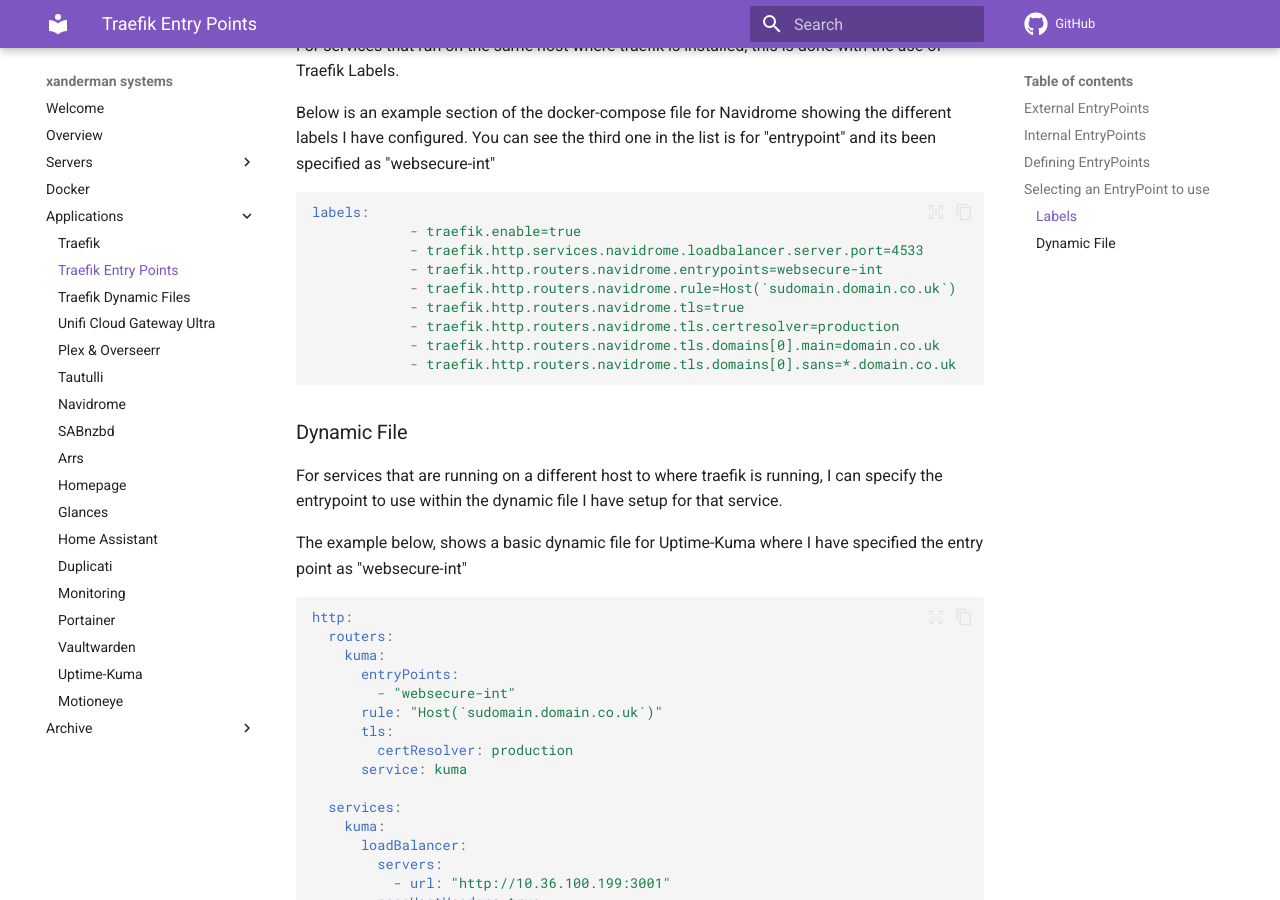
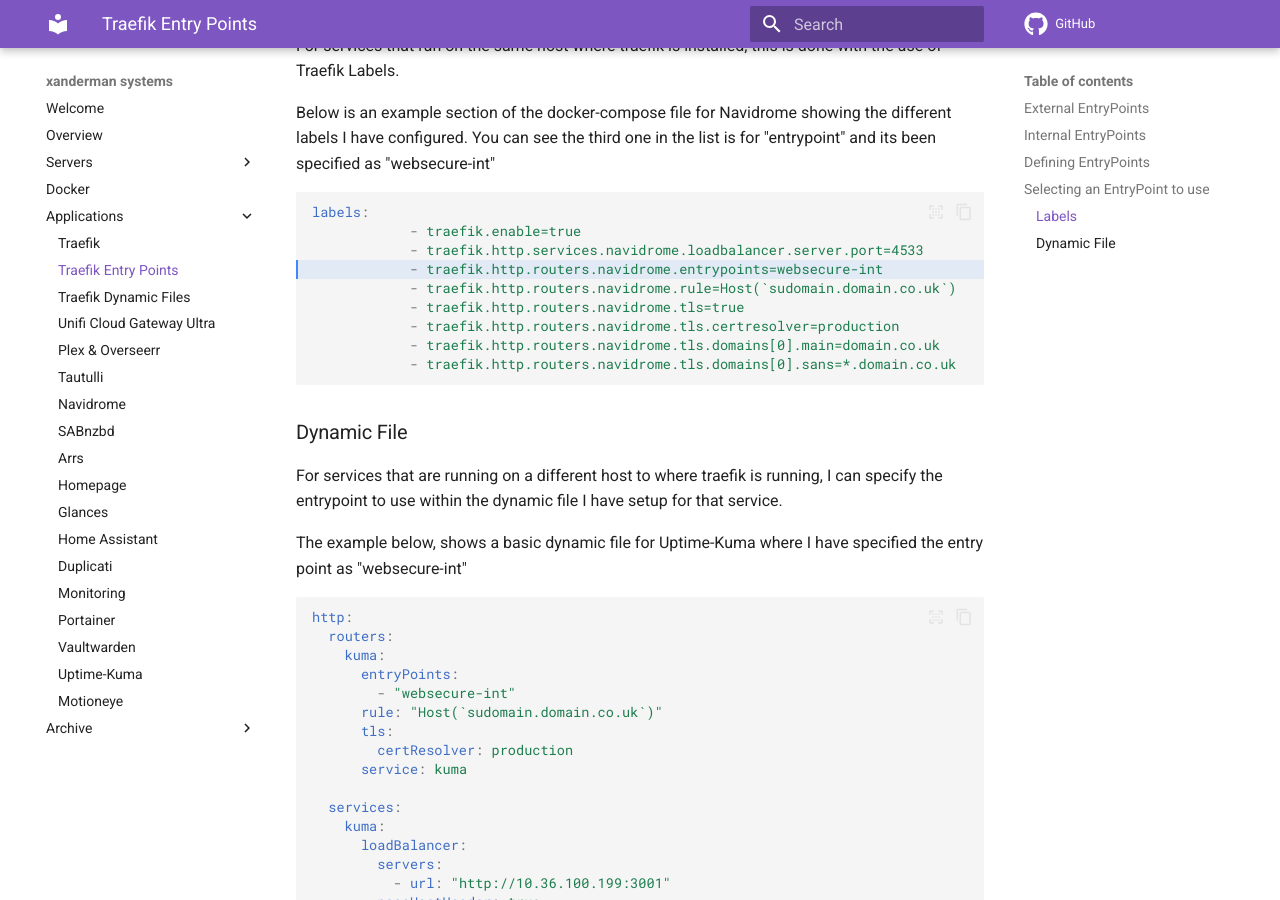
Before and after one commit to Xanderlicious/mkdocs, an MkDocs documentation site: the page built from docs/entrypoints.md, in a window 1280 px wide and 900 px high, scrolled down 2072 px. Built offline with MkDocs 1.6.1 and Material for MkDocs 9.7.7, drawn with Linux system fonts in a browser that asks for light colours; comment, search, counter and statistics services are not loaded.

Commit message:
added a code highlight for a particular line of code in entrypoints / labels

````diff
--- a/docs/entrypoints.md
+++ b/docs/entrypoints.md
@@ -38,7 +38,7 @@
 
 Below is an example section of the docker-compose file for Navidrome showing the different labels I have configured.  You can see the third one in the list is for "entrypoint" and its been specified as "websecure-int"
 
-```yaml
+```yaml hl_lines="4"
 labels:
             - traefik.enable=true
             - traefik.http.services.navidrome.loadbalancer.server.port=4533
````
